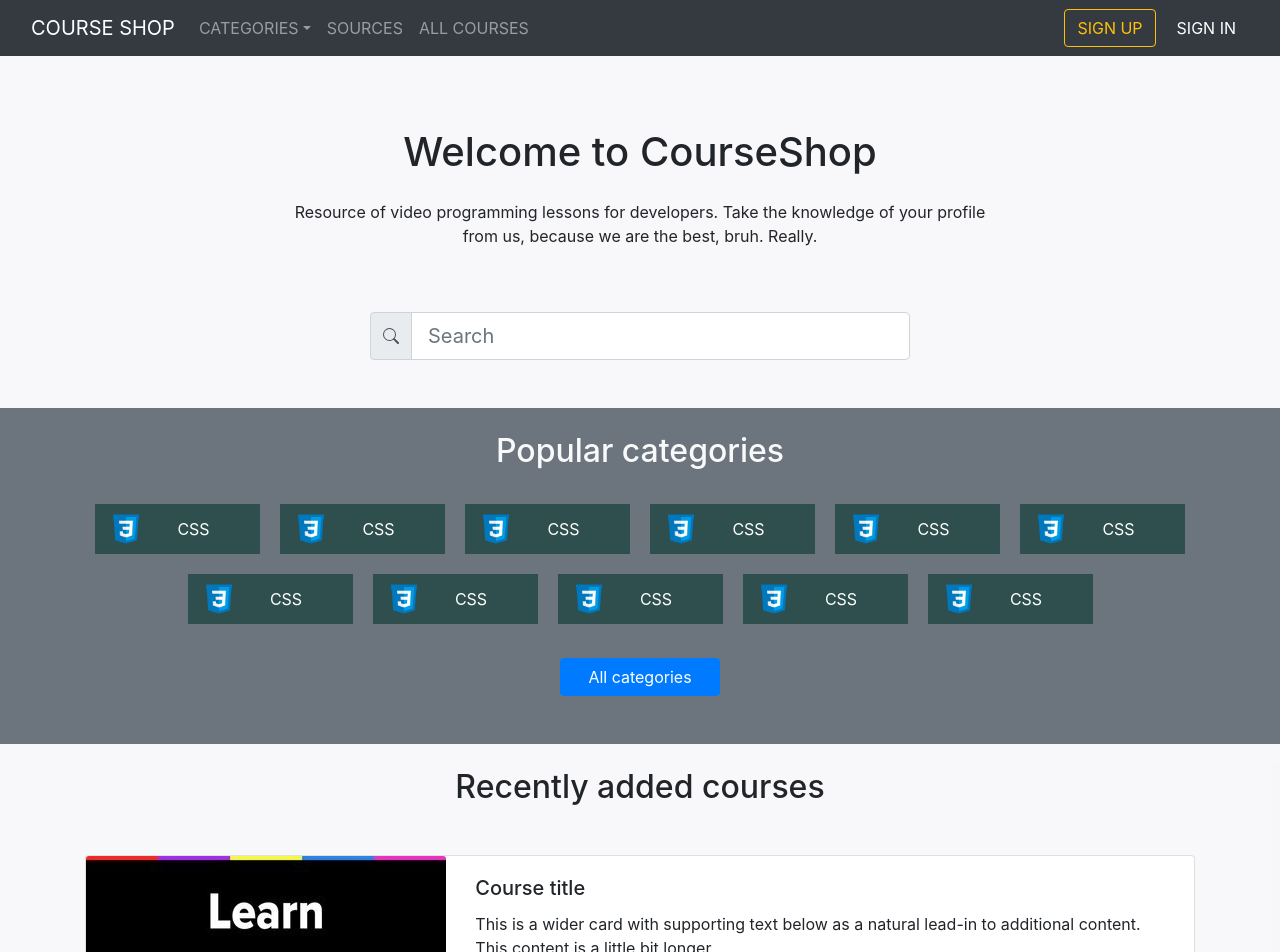
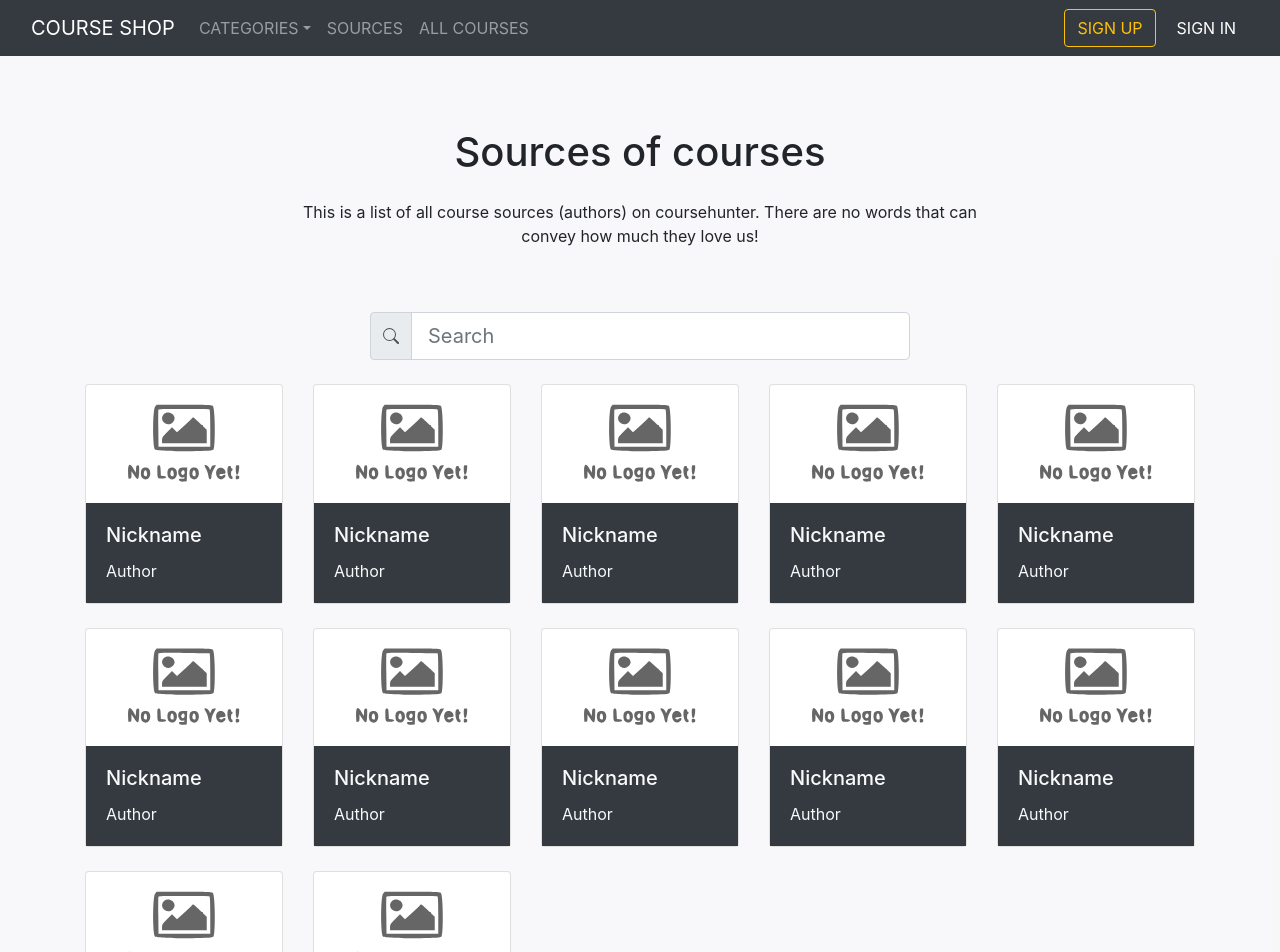
Before and after one commit to H1dEx/course-shop, a React (Create React App) app: page /source in a window 1280 px wide. Shown: the top 952 px of the page. Built offline with nearby package versions, Linux system fonts and the light colour scheme.

Commit message:
add source and archive pages

```diff
--- a/src/App.tsx
+++ b/src/App.tsx
@@ -4,6 +4,8 @@ import { Navbar } from './components/common/Navbar'
 import { Route, Switch } from 'react-router-dom'
 import { Signup } from './components/pages/Signup'
 import { Signin } from './components/pages/Signin'
+import { Source } from './components/pages/Source'
+import { Archive } from './components/pages/Archive'
 
 function App() {
   return (
@@ -26,6 +28,14 @@ function App() {
           <Signin />
         </Route>
 
+        <Route path="/source">
+          <Source />
+        </Route>
+
+        <Route path="/archive">
+          <Archive />
+        </Route>
+
         <Route path="/">
           <Entire />
         </Route>
--- /dev/null
+++ b/src/components/common/AutorCard/index.tsx
@@ -0,0 +1,15 @@
+import React from 'react'
+import { Link } from 'react-router-dom'
+import png from '../../../assets/authors/no-logo.svg'
+
+export function AutorCard() {
+  return (
+    <Link className="card" to="#">
+      <img src={png} className="card-img-top" alt="logo" />
+      <div className="card-body bg-dark text-light">
+        <h5 className="card-title">Nickname</h5>
+        <p className="card-text">Author</p>
+      </div>
+    </Link>
+  )
+}
--- /dev/null
+++ b/src/components/common/Search/index.tsx
@@ -0,0 +1,35 @@
+import React from 'react'
+
+export function Search() {
+  return (
+    <div className="input-group">
+      <div className="input-group-prepend">
+        <div className="input-group-text">
+          <svg
+            width="1em"
+            height="1em"
+            viewBox="0 0 16 16"
+            className="bi bi-search"
+            fill="currentColor"
+            xmlns="http://www.w3.org/2000/svg"
+          >
+            <path
+              fillRule="evenodd"
+              d="M10.442 10.442a1 1 0 0 1 1.415 0l3.85 3.85a1 1 0 0 1-1.414 1.415l-3.85-3.85a1 1 0 0 1 0-1.415z"
+            />
+            <path
+              fillRule="evenodd"
+              d="M6.5 12a5.5 5.5 0 1 0 0-11 5.5 5.5 0 0 0 0 11zM13 6.5a6.5 6.5 0 1 1-13 0 6.5 6.5 0 0 1 13 0z"
+            />
+          </svg>
+        </div>
+      </div>
+
+      <input
+        className="form-control form-control-lg"
+        type="text"
+        placeholder="Search"
+      />
+    </div>
+  )
+}
--- /dev/null
+++ b/src/components/pages/Archive/index.tsx
@@ -0,0 +1,31 @@
+import React from 'react'
+import { CourseItem } from '../../common/CourseItem'
+import { Search } from '../../common/Search'
+
+export function Archive() {
+  return (
+    <>
+      <div className="bg-secondary pt-4 pb-5">
+        <div className="container">
+          <div className="row">
+            <div className="col-8 offset-2">
+              <h1 className="text-center mt-4 text-light">All courses</h1>
+              <h5 className="text-center mt-4 text-light">
+                List of ALL available courses!
+              </h5>
+            </div>
+            <div className="col-6 offset-3 mt-4 mb-2">
+              <Search />
+            </div>
+          </div>
+        </div>
+      </div>
+      <div className="container pt-3">
+        <h3 className="mb-5 mt-4">All courses</h3>
+        <CourseItem />
+        <CourseItem />
+        <CourseItem />
+      </div>
+    </>
+  )
+}
--- a/src/components/pages/Entire/index.tsx
+++ b/src/components/pages/Entire/index.tsx
@@ -1,6 +1,7 @@
 import React from 'react'
 import { CourseItem } from '../../common/CourseItem'
 import { MiniCard } from '../../common/MiniCard'
+import { Search } from '../../common/Search'
 
 const categories = [
   { name: 'CSS', icon: 'css.png' },
@@ -27,35 +28,7 @@ export function Entire() {
             </p>
           </div>
           <div className="col-6 offset-3 mt-5">
-            <div className="input-group">
-              <div className="input-group-prepend">
-                <div className="input-group-text">
-                  <svg
-                    width="1em"
-                    height="1em"
-                    viewBox="0 0 16 16"
-                    className="bi bi-search"
-                    fill="currentColor"
-                    xmlns="http://www.w3.org/2000/svg"
-                  >
-                    <path
-                      fillRule="evenodd"
-                      d="M10.442 10.442a1 1 0 0 1 1.415 0l3.85 3.85a1 1 0 0 1-1.414 1.415l-3.85-3.85a1 1 0 0 1 0-1.415z"
-                    />
-                    <path
-                      fillRule="evenodd"
-                      d="M6.5 12a5.5 5.5 0 1 0 0-11 5.5 5.5 0 0 0 0 11zM13 6.5a6.5 6.5 0 1 1-13 0 6.5 6.5 0 0 1 13 0z"
-                    />
-                  </svg>
-                </div>
-              </div>
-
-              <input
-                className="form-control form-control-lg"
-                type="text"
-                placeholder="Search"
-              />
-            </div>
+            <Search />
           </div>
         </div>
       </div>
@@ -104,7 +77,10 @@ export function Entire() {
             <CourseItem />
           </div>
           <div className="col-2 offset-5">
-            <button type="button" className="btn btn-primary btn-block mt-3 mb-4">
+            <button
+              type="button"
+              className="btn btn-primary btn-block mt-3 mb-4"
+            >
               All courses
             </button>
           </div>
--- /dev/null
+++ b/src/components/pages/Source/index.tsx
@@ -0,0 +1,61 @@
+import React from 'react'
+import { AutorCard } from '../../common/AutorCard'
+import { Search } from '../../common/Search'
+
+export function Source() {
+  return (
+    <div className="container pt-5">
+      <div className="row">
+        <div className="col-8 offset-2">
+          <h1 className="text-center mt-4">Sources of courses</h1>
+          <p className="text-center mt-4">
+            This is a list of all course sources (authors) on coursehunter.
+            There are no words that can convey how much they love us!
+          </p>
+        </div>
+        <div className="col-6 offset-3 mt-5">
+          <Search />
+        </div>
+      </div>
+
+      <div className="row row-cols-2 row-cols-5">
+        <div className="col mt-4">
+          <AutorCard />
+        </div>
+        <div className="col mt-4">
+          <AutorCard />
+        </div>
+        <div className="col mt-4">
+          <AutorCard />
+        </div>
+        <div className="col mt-4">
+          <AutorCard />
+        </div>
+        <div className="col mt-4">
+          <AutorCard />
+        </div>
+        <div className="col mt-4">
+          <AutorCard />
+        </div>
+        <div className="col mt-4">
+          <AutorCard />
+        </div>
+        <div className="col mt-4">
+          <AutorCard />
+        </div>
+        <div className="col mt-4">
+          <AutorCard />
+        </div>
+        <div className="col mt-4">
+          <AutorCard />
+        </div>
+        <div className="col mt-4">
+          <AutorCard />
+        </div>
+        <div className="col mt-4">
+          <AutorCard />
+        </div>
+      </div>
+    </div>
+  )
+}
```
Also changed, not shown: src/assets/authors/no-logo.svg (added), 1 other file (tests, documents, lock files or other folders).
